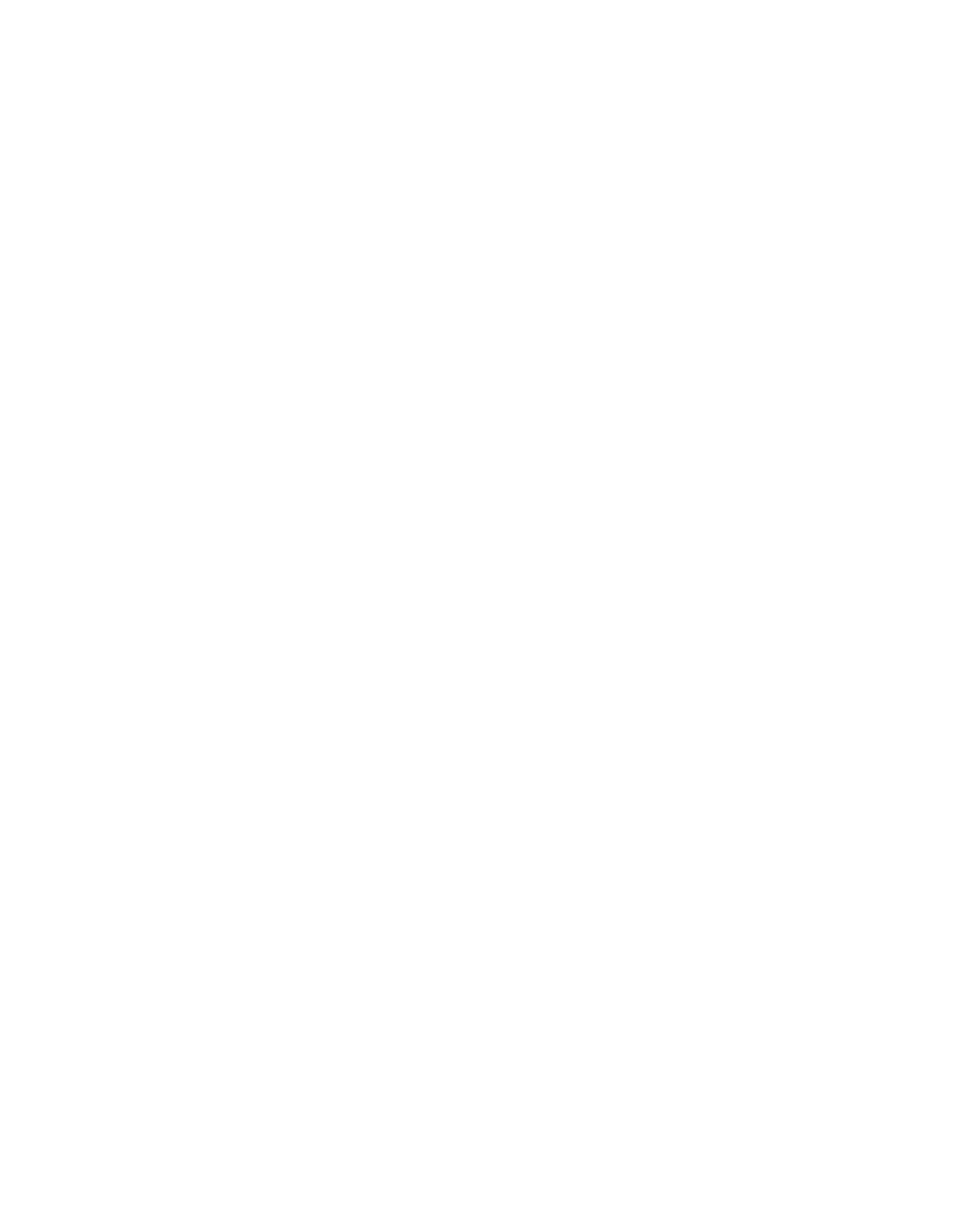
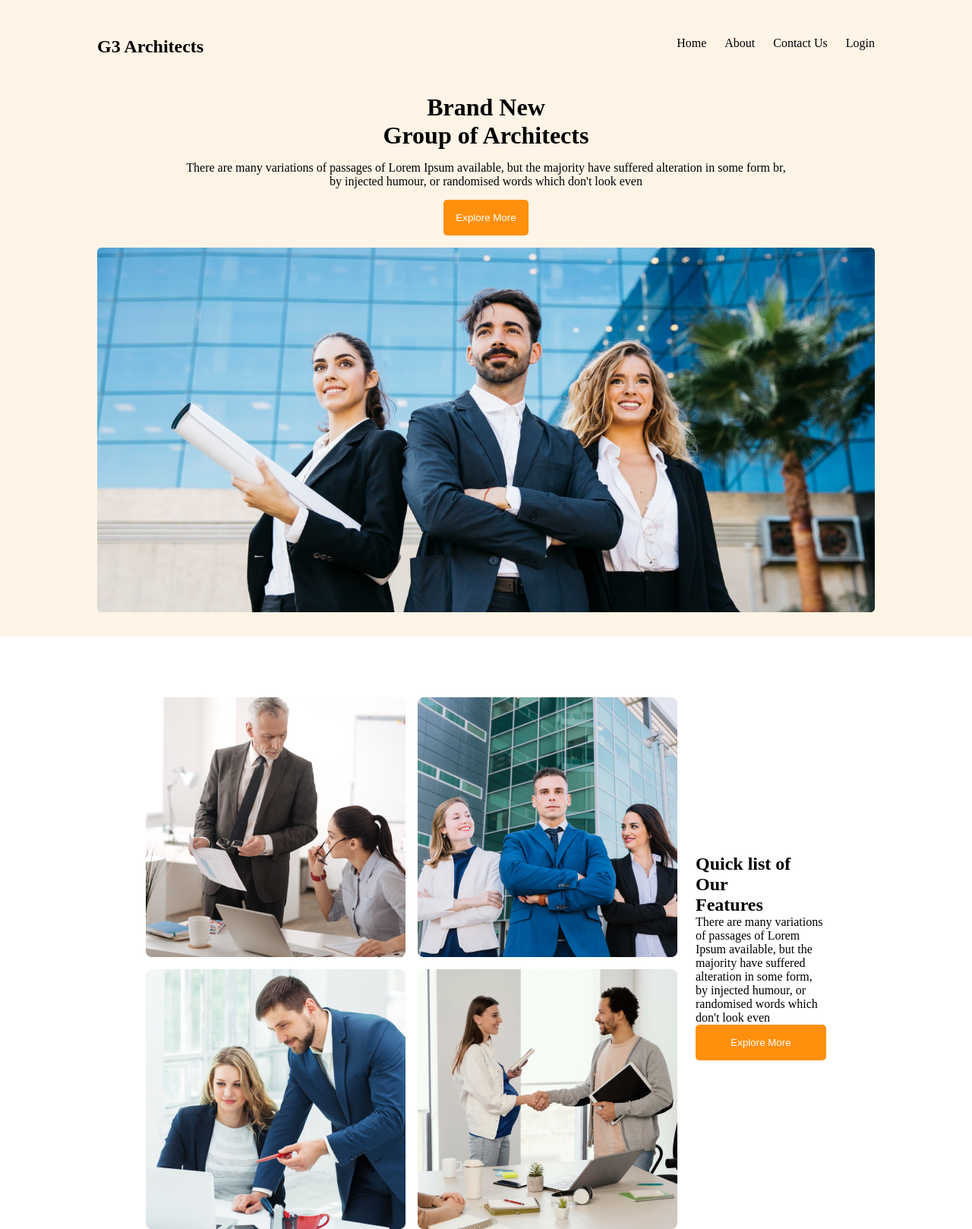
Before and after one commit to rahimatgit/g3-architects-practice, a plain HTML site: page index.html in a window 1280 px wide. Shown: the whole page at 76% size. Before the commit the page ends 800 px from the top, so only its background shows below. Drawn offline with Linux system fonts and the light colour scheme.

Commit message:
banner and features added

```diff
--- a/index.html
+++ b/index.html
@@ -7,6 +7,42 @@
     <link rel="stylesheet" href="styles/style.css">
 </head>
 <body>
+    <!-- nav and banner section -->
+    <header class="header-container">
+        <nav class="nav-bar">
+            <h2>G3 Architects</h2>
+                <ul class="nav-items">
+                    <li>Home</li>
+                    <li>About</li>
+                    <li>Contact Us</li>
+                    <li>Login</li>
+                </ul>
+        </nav>
+        <div class="banner-container">
+            <h1 class="banner-title">Brand New <br>Group of Architects</h1>
+            <p class="banner-text">There are many variations of passages of Lorem Ipsum available, but the majority have suffered alteration in some form br, <br> by injected humour, or randomised words which don't look even</p>
+            <button class="btn-primary">Explore More</button>
+            <img class="banner-img" src="images/banner.png" alt="">
+        </div>
+    </header>
+    <main>
+        <!-- Features Section -->
+        <section class="features-container">
+            <div class="features-img">
+                <img src="images/team1.png" alt="">
+                <img src="images/team2.png" alt="">
+                <img src="images/team3.png" alt="">
+                <img src="images/team4.png" alt="">
+            </div>
+            <div class="features-detail">
+                <h2>Quick list of Our <br> Features</h2>
+                <p>There are many variations of passages of Lorem Ipsum available, but the majority have suffered alteration in some form, by injected humour, or randomised words which don't look even</p>
+                <button class="btn-primary">Explore More</button>
+            </div>
+        </section>
+    </main>
+    <footer>
 
+    </footer>
 </body>
 </html>
--- a/styles/style.css
+++ b/styles/style.css
@@ -0,0 +1,85 @@
+*{
+    margin: 0;
+}
+/* header and nav section */
+.header-container{
+    max-height: auto;
+    background: rgba(255, 144, 14, 0.10);
+}
+.nav-bar{
+    width: 80%;
+    margin: auto;
+    display: flex;
+    justify-content: space-between;
+    padding-top: 3rem;
+}
+.nav-items{
+    display: flex;
+    gap: 1.5rem;
+    list-style: none;
+}
+.banner-container{
+    width: 80%;
+    margin: auto;
+    margin-top: 3rem;
+    display: flex;
+    flex-direction: column;
+    align-items: center;
+}
+.banner-img{
+    width: 100%;
+    height: 60vh;
+    padding-bottom: 2rem;
+}
+.banner-text, .banner-title{
+    text-align: center;
+}
+.banner-text{
+    margin: 15px 0;
+}
+.btn-primary{
+    background-color: #FF900E;
+    padding: 1rem 1rem;
+    border-radius: 5px;
+    border: none;
+    color: white;
+    margin-bottom: 1rem;
+}
+
+/* Features section */
+.features-container{
+    width: 70%;
+    margin: auto;
+    display: flex;
+    gap: 1.5rem;
+    margin-top: 5rem;
+}
+.features-img{
+    display: grid;
+    grid-template-columns: repeat(2, 1fr);
+    gap: 1rem;
+
+}
+.features-detail{
+    /* height: 95vh; */
+    display: flex;
+    flex-direction: column;
+    justify-content: center;
+    /* align-items: center; */
+}
+
+/*................
+Responsive styles for small device
+.....................*/
+@media screen and (max-width:576px) {
+    .nav-bar, .nav-items{
+        flex-direction: column;
+        align-items: center;
+    }
+    .features-img{
+        grid-template-columns: repeat(1, 1fr);
+    }
+    .features-container{
+        flex-direction: column-reverse;
+    }
+}
```
